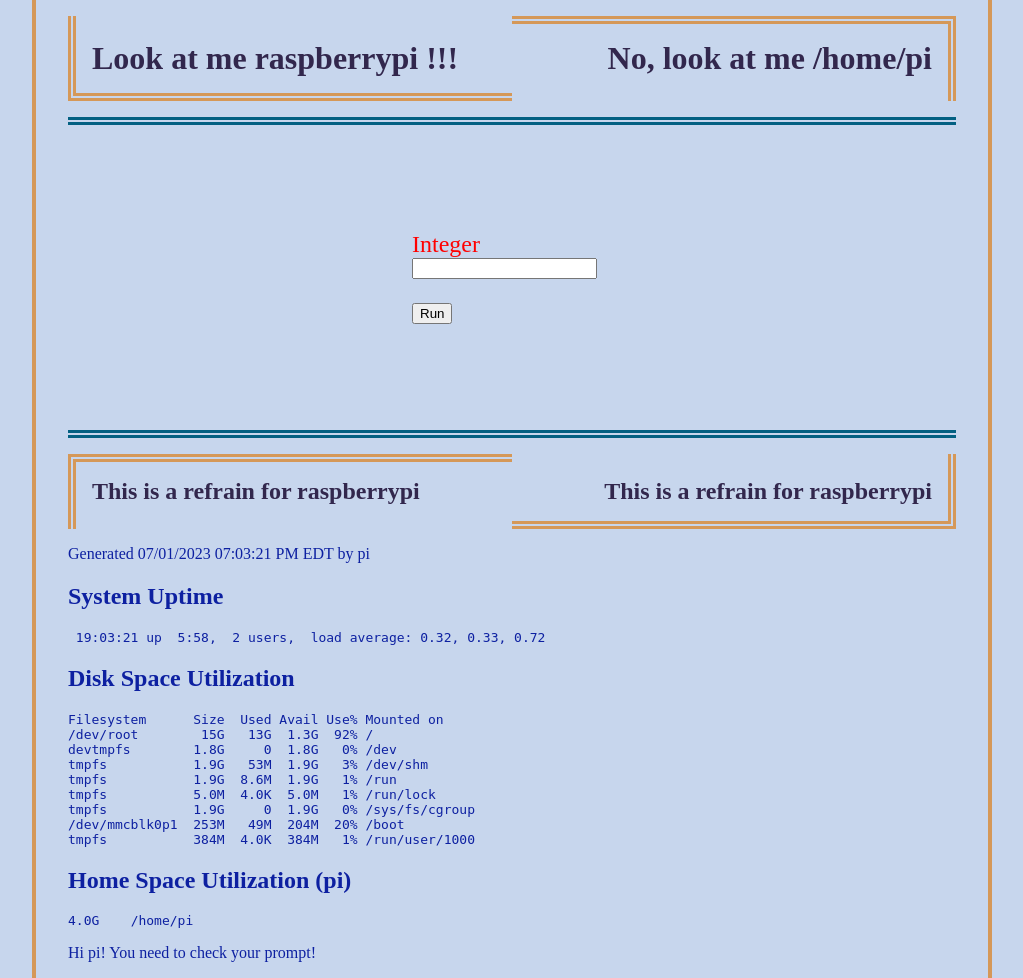
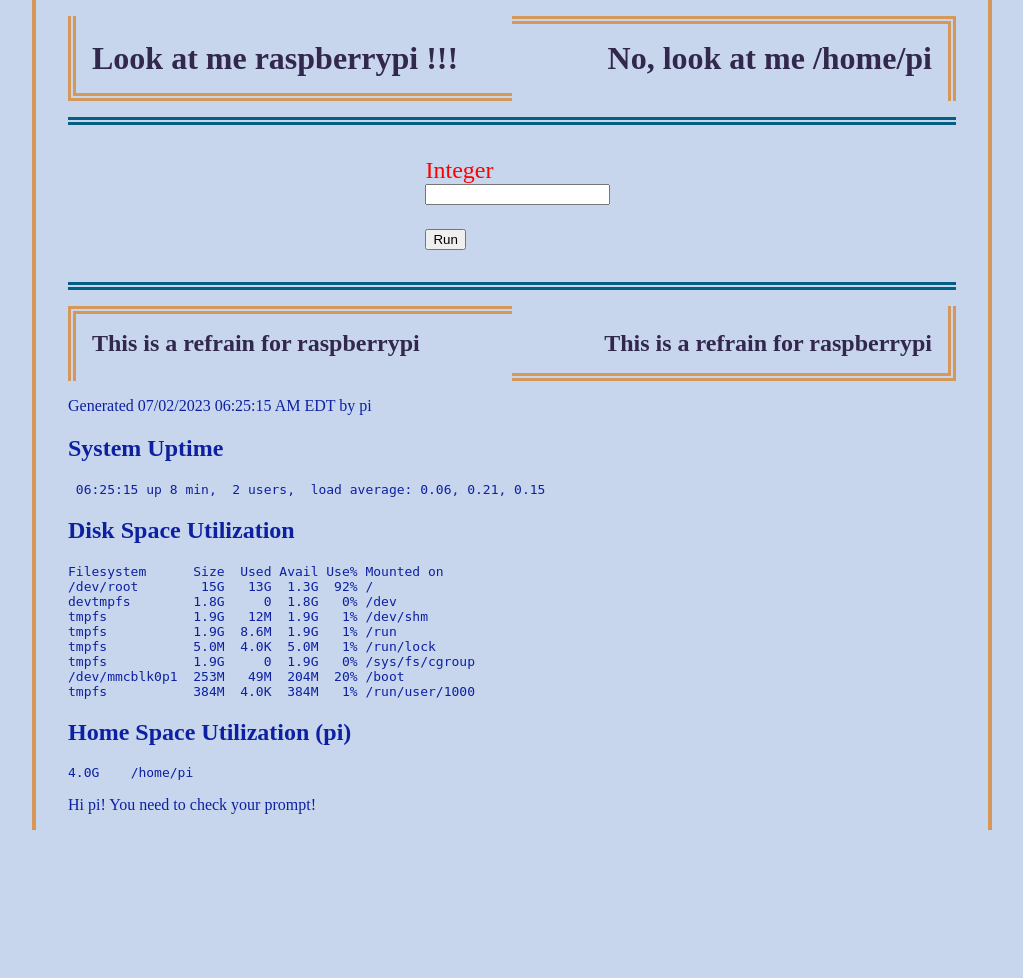
Before and after one commit to lumpofice/tutorial, a Flask app: template app/templates/index.html in a window 1280 px wide. Shown: the whole page, without its empty margins (128-1151 px from the left). After the commit the page ends 830 px from the top, so only its background shows below. Run offline with Flask 2, Linux system fonts and the light colour scheme; the template is opened without the code that fills it: values that come from a table or form of the project are taken from there, others are empty.

Commit message:
styling the form on the index page a bit further to learn how to center the form field

```diff
--- a/app/static/styles/index.css
+++ b/app/static/styles/index.css
@@ -41,9 +41,10 @@ form {
 	}
 
 	form {
-		margin: 10px auto 10px auto;
-		width: 300px;
-		padding: 50px;
+		margin: .6rem auto .6rem auto;
+		width: 33%;
+		padding-left: 3.75rem;
+		padding-right: 3.75rem;
 	}
 
 	.Header {
--- a/app/templates/index.html
+++ b/app/templates/index.html
@@ -34,17 +34,17 @@
 			<h2 class="FirstRefrain">This is a refrain for raspberrypi</h2>
 			<h2 class="SecondRefrain">This is a refrain for raspberrypi</h2>
 		</div>
-		<p class="Message">Generated 07/01/2023 07:03:21 PM EDT by pi</p>
+		<p class="Message">Generated 07/02/2023 06:25:15 AM EDT by pi</p>
 
 	<h2 class=Message>System Uptime</h2>
-	<pre class=Message> 19:03:21 up  5:58,  2 users,  load average: 0.32, 0.33, 0.72</pre>
+	<pre class=Message> 06:25:15 up 8 min,  2 users,  load average: 0.06, 0.21, 0.15</pre>
 
 
 	<h2 class=Message>Disk Space Utilization</h2>
 	<pre class=Message>Filesystem      Size  Used Avail Use% Mounted on
 /dev/root        15G   13G  1.3G  92% /
 devtmpfs        1.8G     0  1.8G   0% /dev
-tmpfs           1.9G   53M  1.9G   3% /dev/shm
+tmpfs           1.9G   12M  1.9G   1% /dev/shm
 tmpfs           1.9G  8.6M  1.9G   1% /run
 tmpfs           5.0M  4.0K  5.0M   1% /run/lock
 tmpfs           1.9G     0  1.9G   0% /sys/fs/cgroup
```
